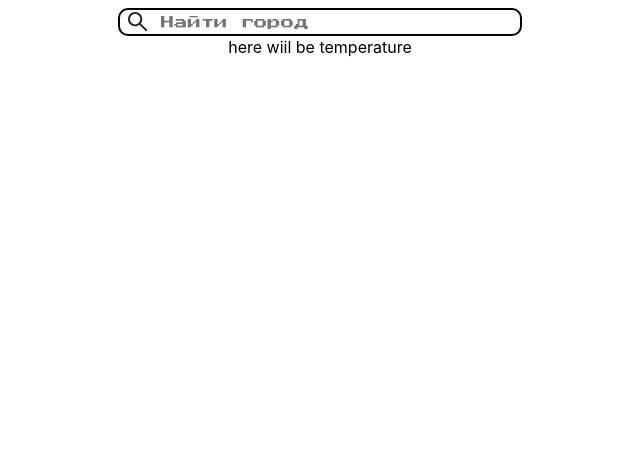
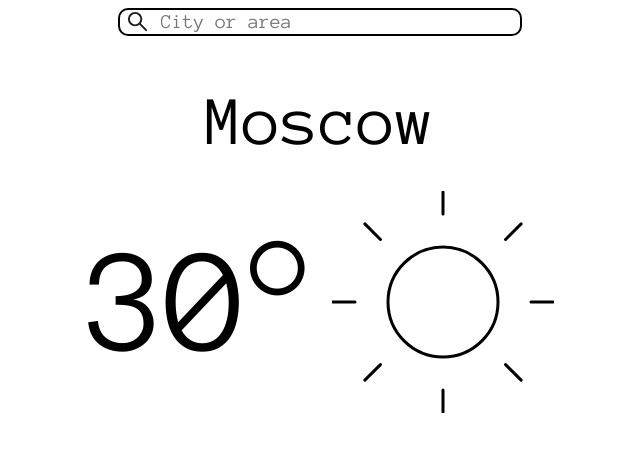
Before and after one commit to f-kurdan/weather-app, a React (Create React App) app: page / in a window 1280 px wide. Shown: the top 452 px of the page, without its empty margins (320-960 px from the left). Built offline with nearby package versions, Linux system fonts and the light colour scheme.

Commit message:
Modify layout

```diff
--- a/public/index.html
+++ b/public/index.html
@@ -4,6 +4,7 @@
     <meta charset="utf-8" />
     <meta name="viewport" content="width=device-width, initial-scale=1" />
     <link rel="stylesheet" href="https://fonts.googleapis.com/css?family=Press+Start+2P">
+    <link rel="stylesheet" href="https://fonts.googleapis.com/css?family=Anonymous Pro">
   </head>
   <body>
     <div id="root"></div>
--- a/src/App.js
+++ b/src/App.js
@@ -6,6 +6,9 @@ function App() {
   return (
     <div className="App">
       <SearchBar/>
+      <div id='location'>
+        Moscow
+      </div>
       <Temperature/>
     </div>
   );
--- a/src/components/SearchBar.jsx
+++ b/src/components/SearchBar.jsx
@@ -3,13 +3,13 @@ import React from "react";
 function SearchBar() {
     return (
         <div>
-            <form className="searchBar">
-                <button className="searchButton">
+            <form id="searchBar">
+                <button id="searchButton">
                     <svg xmlns="http://www.w3.org/2000/svg" width="23" height="23" viewBox="0 0 24 24" fill="none">
                         <path d="M14.4808 14.4808L21 21M9.5 16C13.0899 16 16 13.0899 16 9.5C16 5.91015 13.0899 3 9.5 3C5.91015 3 3 5.91015 3 9.5C3 13.0899 5.91015 16 9.5 16Z" stroke="#1B1D1F" stroke-width="2" stroke-linecap="round" />
                     </svg>
                 </button>
-                <input type="search" placeholder="Найти город" className="searchString" />
+                <input type="search" placeholder="City or area" id="searchString" />
             </form>
         </div>
     )
--- a/src/components/Temperature.jsx
+++ b/src/components/Temperature.jsx
@@ -2,8 +2,11 @@ import React from "react";
 
 export default function Temperature() {
     return (
-        <div>
-            here wiil be temperature
+        <div className="temperature">
+            <p className="degree">30°</p>
+            <svg className="sunImg" width="222" height="222" viewBox="0 0 222 222" fill="none" xmlns="http://www.w3.org/2000/svg">
+                <path id="Icon" d="M111 1V23M111 199V221M23 111H1M48.4553 48.4553L32.8989 32.8989M173.545 48.4553L189.101 32.8989M48.4553 173.59L32.8989 189.146M173.545 173.59L189.101 189.146M221 111H199M166 111C166 141.376 141.376 166 111 166C80.6243 166 56 141.376 56 111C56 80.6243 80.6243 56 111 56C141.376 56 166 80.6243 166 111Z" stroke="black" stroke-width="3" stroke-linecap="round" stroke-linejoin="round" />
+            </svg>
         </div>
     )
 }
--- a/src/index.css
+++ b/src/index.css
@@ -7,8 +7,8 @@ body {
   -moz-osx-font-smoothing: grayscale;
 }
 
-.searchBar {
-  position: relative;
+#searchBar {
+  position: sticky;
   display: inline-flex;
   border: 2px solid black;
   border-radius: 10px;
@@ -17,8 +17,9 @@ body {
   margin: auto;
 }
 
-.searchString {
-  font-family:  'Press Start 2P', Arial, Helvetica, sans-serif;
+#searchString {
+  font-family: 'Anonymous Pro', Arial, Helvetica, sans-serif;
+  font-size: 20px;
   border: hidden;
   background-color: white;
   border-radius: 0px 10px 10px 0px;
@@ -27,7 +28,7 @@ body {
   height: 24px;
 }
 
-.searchButton {
+#searchButton {
   border: hidden;
   background-color: white;
   border-radius: 10px;
@@ -36,3 +37,25 @@ body {
   width: 24px;
   height: 24px;
 }
+
+#location {
+  font-family: 'Anonymous Pro', Arial, Helvetica, sans-serif;
+  font-size: 70px;
+  margin: 50px 0px 20px;
+}
+
+.temperature {
+  display: inline-flex;
+  justify-content: center;
+  align-items: center;
+  border-color: #000;
+}
+.sunImg {
+}
+
+.degree {
+  color: #000;
+  font-family: 'Anonymous Pro', Arial, Helvetica, sans-serif;
+  font-size: 150px;
+  margin: 50px 0px;
+}
```
Also changed, not shown: public/sun.svg (added).
